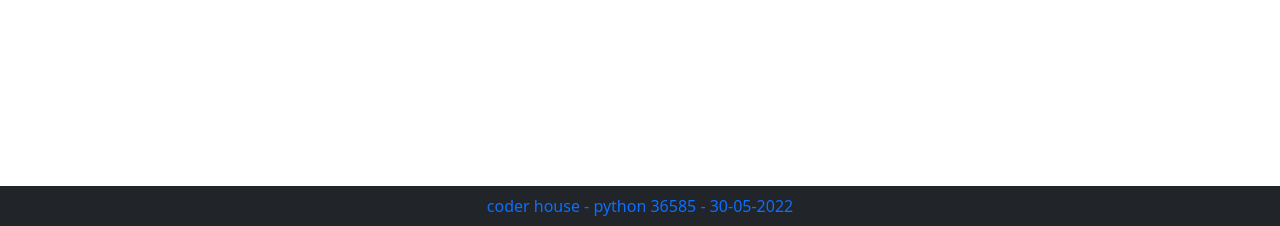
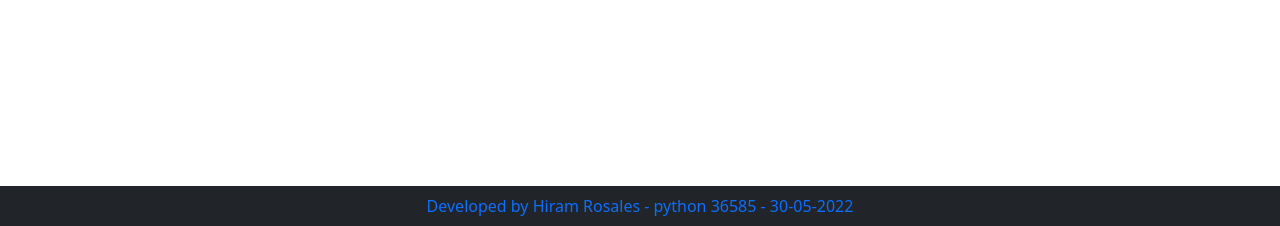
Before and after one commit to HiramRosales/mis_listas, a Django app: page /carros/ in a window 1280 px wide. Shown: the part 574-800 px from the top of the page. Run offline with Django 4.2, Linux system fonts and the light colour scheme; data that the repository does not hold is empty; some libraries are stand-ins or nearby versions.

Commit message:
Modifying README

```diff
--- a/carros/templates/carros/index.html
+++ b/carros/templates/carros/index.html
@@ -20,6 +20,6 @@
 <!-- <esto es el pie/ footer > -->
 <ul class="nav bg-dark fixed-bottom justify-content-center">
   <li class="nav-item">
-    <a class="nav-link active" href="{%url  'home' %}">coder house - python 36585 - {% now 'd-m-Y' %}</a>
+    <a class="nav-link active" href="{%url  'home' %}">Developed by Hiram Rosales - python 36585 - {% now 'd-m-Y' %}</a>
   </li>
 </ul>
--- a/familia/templates/familia/index.html
+++ b/familia/templates/familia/index.html
@@ -20,6 +20,6 @@
 <!-- <esto es el pie/ footer > -->
 <ul class="nav bg-dark fixed-bottom justify-content-center">
   <li class="nav-item">
-    <a class="nav-link active" href="{%url  'home' %}">coder house - python 36585 - {% now 'd-m-Y' %}</a>
+    <a class="nav-link active" href="{%url  'home' %}">Developed by Hiram Rosales - python 36585 - {% now 'd-m-Y' %}</a>
   </li>
 </ul>
--- a/mascotas/templates/mascotas/index.html
+++ b/mascotas/templates/mascotas/index.html
@@ -20,6 +20,6 @@
 <!-- <esto es el pie/ footer > -->
 <ul class="nav bg-dark fixed-bottom justify-content-center">
   <li class="nav-item">
-    <a class="nav-link active" href="{%url  'home' %}">coder house - python 36585 - {% now 'd-m-Y' %}</a>
+    <a class="nav-link active" href="{%url  'home' %}">Developed by Hiram Rosales - python 36585 - {% now 'd-m-Y' %}</a>
   </li>
 </ul>
```
Also changed, not shown: README.md.
